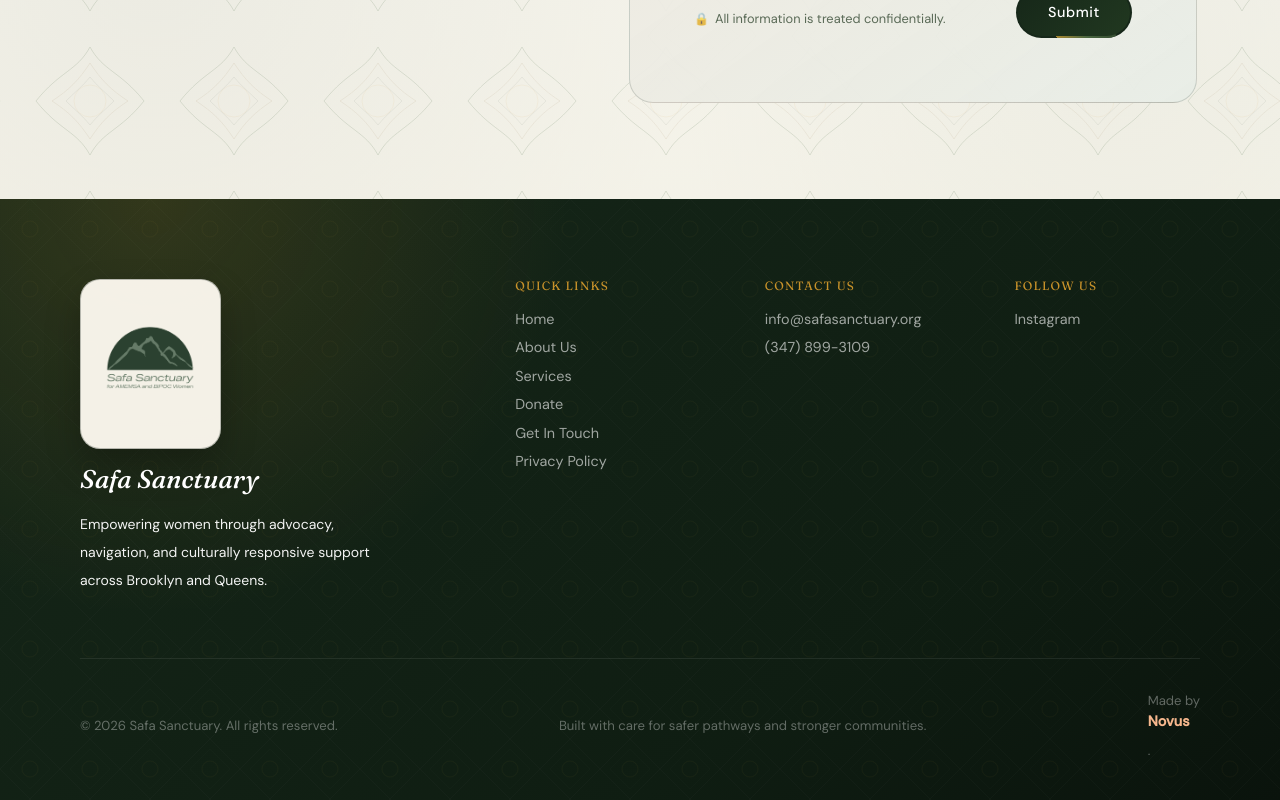
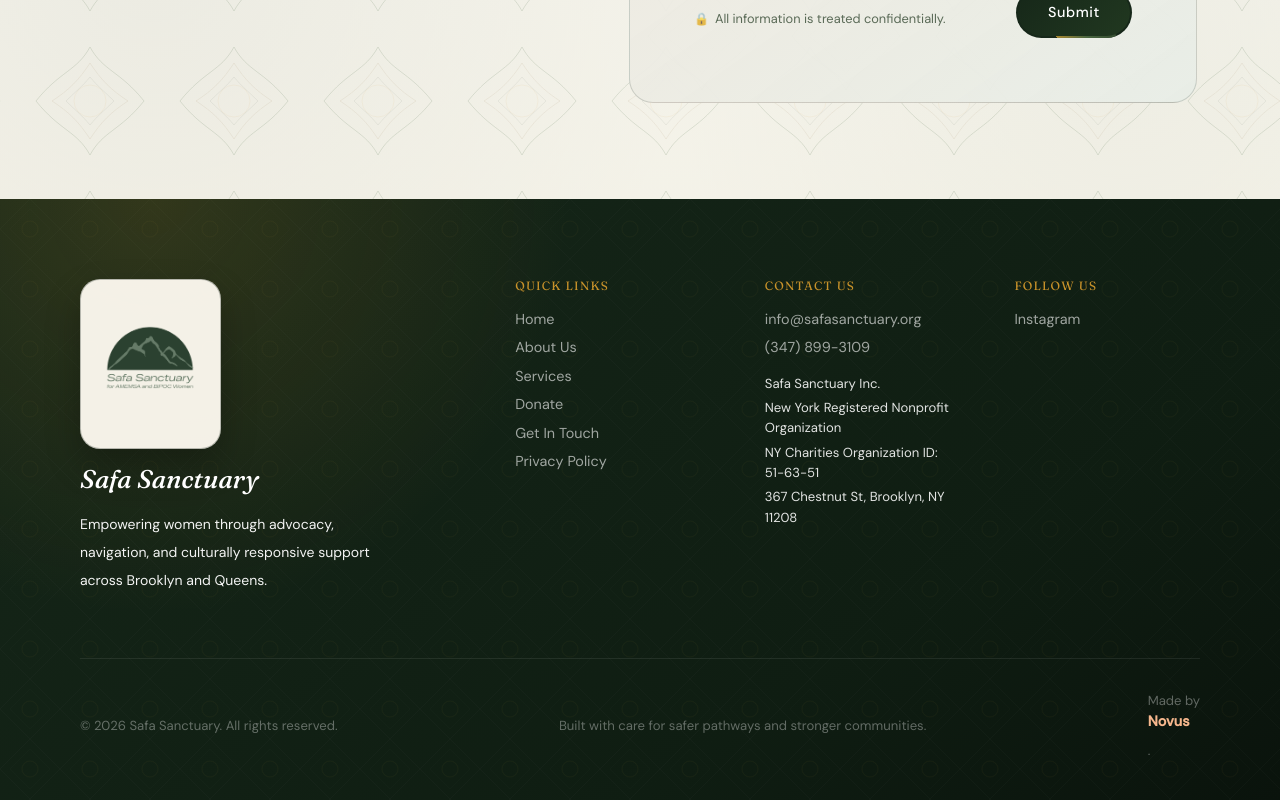
Before and after one commit to Volta-NYC/safa-sanctuary, a Next.js app: page / in a window 1280 px wide. Shown: the part 4883-5683 px from the top of the page. Built offline with nearby package versions, Linux system fonts and the light colour scheme.

Commit message:
fix: update footer nonprofit details

```diff
--- a/app/globals.css
+++ b/app/globals.css
@@ -1441,6 +1441,15 @@ footer a:hover {
   display: block;
 }
 
+.footer-org-details {
+  display: grid;
+  gap: 0.25rem;
+  max-width: 18rem;
+  color: rgba(255, 255, 255, 0.88);
+  font-size: 0.82rem;
+  line-height: 1.55;
+}
+
 .footer-divider {
   border: none;
   border-top: 1px solid rgba(255, 255, 255, 0.08);
--- a/components/site-footer.tsx
+++ b/components/site-footer.tsx
@@ -5,6 +5,7 @@ import {
   CONTACT_PHONE,
   INSTAGRAM_URL,
   NAV_ITEMS,
+  NONPROFIT_DETAILS,
   SITE_TITLE,
 } from "@/lib/site-content";
 
@@ -77,6 +78,11 @@ export default function SiteFooter() {
                 </a>
               </li>
             </ul>
+            <address className="footer-org-details not-italic">
+              {NONPROFIT_DETAILS.map((detail) => (
+                <span key={detail}>{detail}</span>
+              ))}
+            </address>
           </div>
 
           <div className="space-y-4 reveal reveal-delay-3">
--- a/lib/site-content.ts
+++ b/lib/site-content.ts
@@ -33,11 +33,16 @@ export const NAV_ITEMS: NavItem[] = [
 
 export const SITE_TITLE = "Safa Sanctuary";
 
-export const INSTAGRAM_URL =
-  "https://www.instagram.com/safasanctuary/?igsh=MWIwa2prdmU0NG1zYg%3D%3D#";
+export const INSTAGRAM_URL = "https://www.instagram.com/safasanctuary/";
 
 export const CONTACT_EMAIL = "info@safasanctuary.org";
 export const CONTACT_PHONE = "(347) 899-3109";
+export const NONPROFIT_DETAILS = [
+  "Safa Sanctuary Inc.",
+  "New York Registered Nonprofit Organization",
+  "NY Charities Organization ID: 51-63-51",
+  "367 Chestnut St, Brooklyn, NY 11208",
+];
 
 export const HERO_TITLE = "Falling Through The Crack";
 export const HERO_COPY =
```
